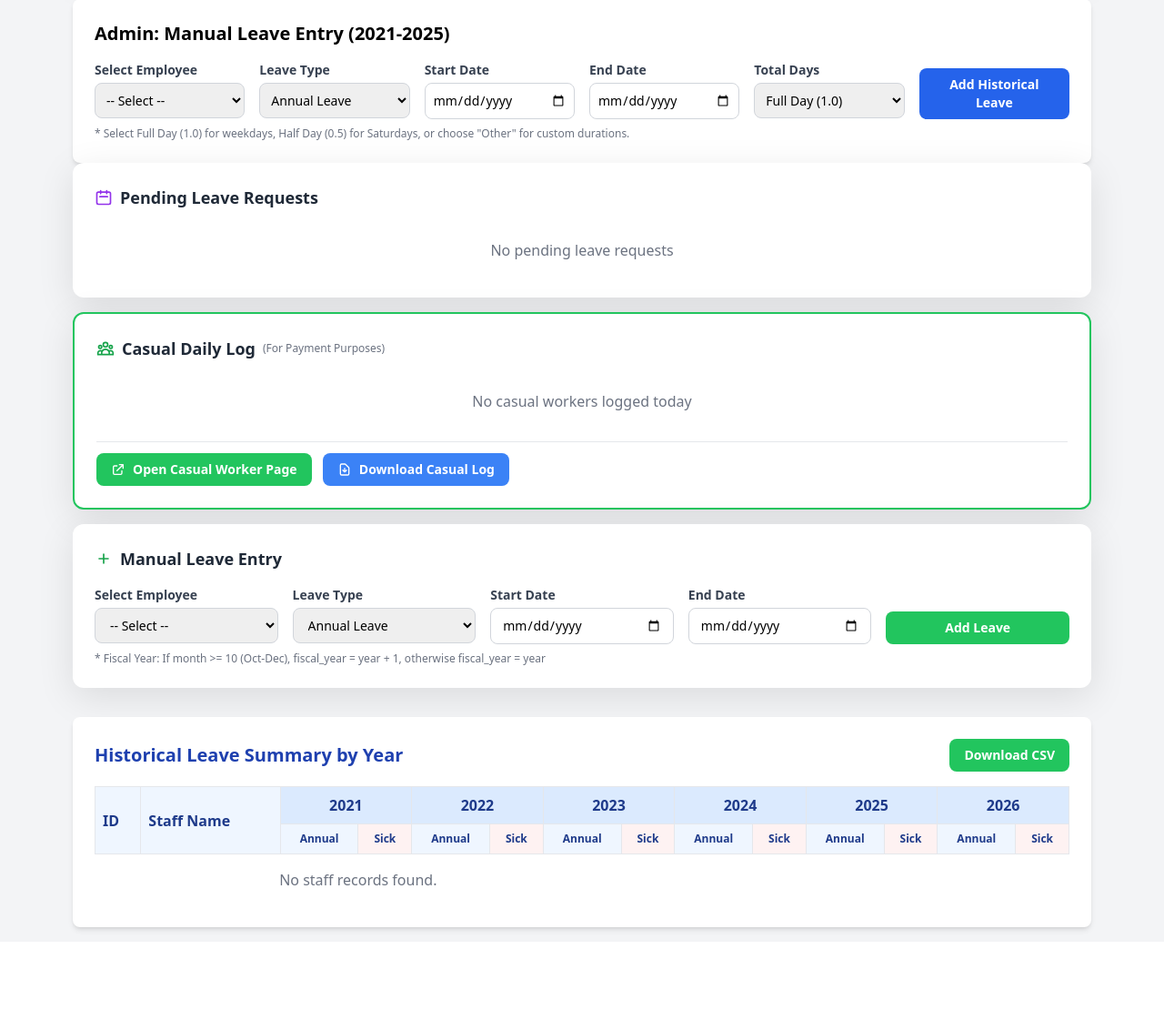
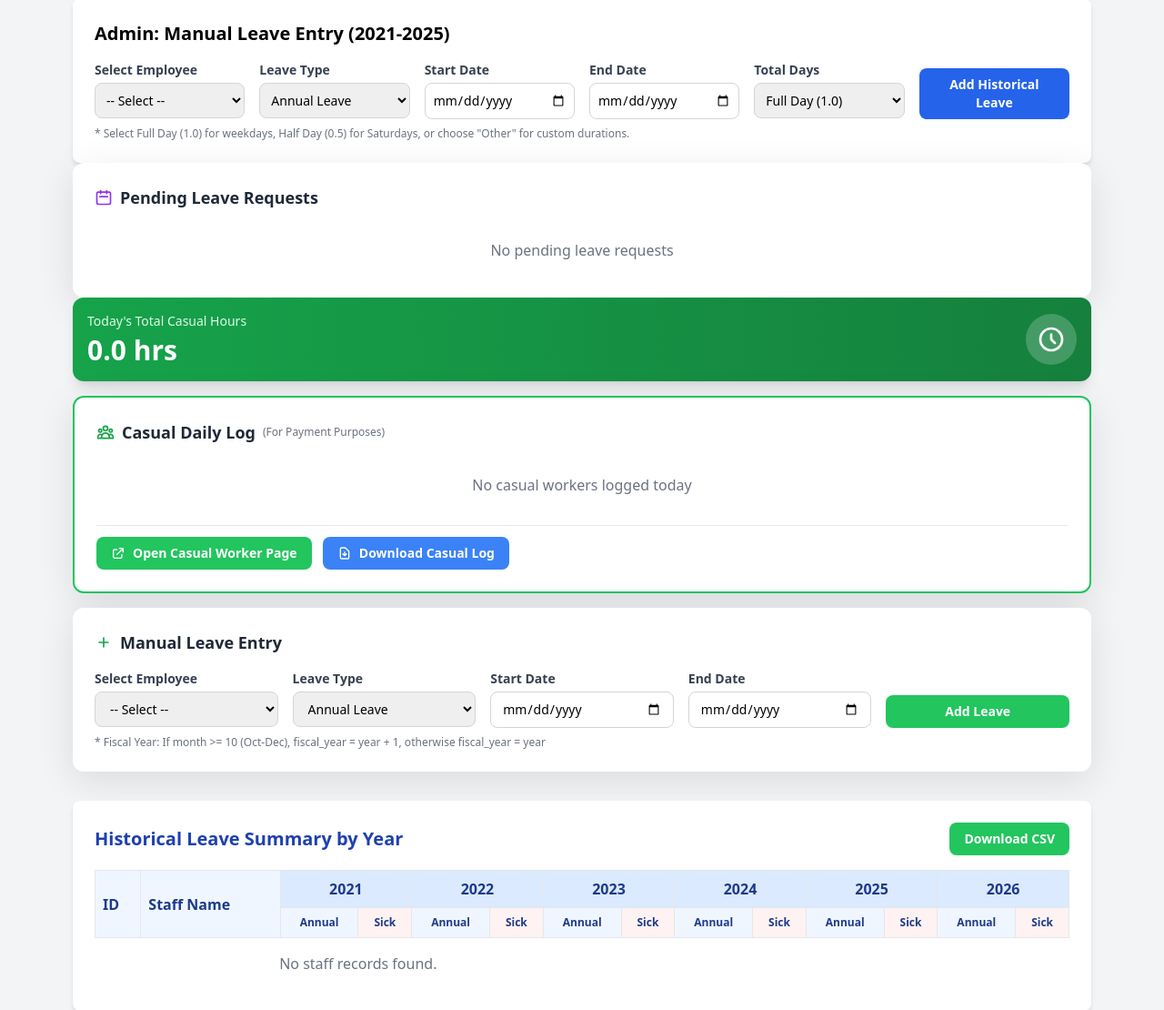
Before and after one commit to sew49/AISL-, a Flask app: page /admin/dashboard in a window 1280 px wide. Shown: the part 633-1743 px from the top of the page at 91% size. Before the commit the page ends 1661 px from the top, so only its background shows below. Run offline with Flask 3, Linux system fonts and the light colour scheme; the visitor is signed in with stand-in values (Sample User, id 1); some libraries are stand-ins or nearby versions.

Commit message:
Add Total Casual Hours summary card and enhance casual worker UI buttons

```diff
--- a/attendance_system/app.py
+++ b/attendance_system/app.py
@@ -827,10 +827,18 @@ def admin_dashboard():
         # Get casual worker attendance for today
         casual_today = CasualAttendance.query.filter_by(work_date=today).order_by(CasualAttendance.clock_in.desc()).all()
 
+        # Calculate total casual hours for today
+        total_casual_hours = 0.0
+        for c in casual_today:
+            if c.clock_in and c.clock_out:
+                total_mins = (c.clock_out.hour * 60 + c.clock_out.minute) - (c.clock_in.hour * 60 + c.clock_in.minute)
+                total_casual_hours += total_mins / 60.0
+
         return render_template('admin/dashboard.html',
                              staff=staff_members,
                              attendance=today_attendance,
                              casual_today=casual_today,
+                             total_casual_hours=total_casual_hours,
                              historical_leaves=historical_leaves,
                              pending_leaves=pending_leaves,
                              today=today,
--- a/attendance_system/templates/admin/dashboard.html
+++ b/attendance_system/templates/admin/dashboard.html
@@ -371,6 +371,27 @@
         <p class="text-gray-500 text-center py-4">No pending leave requests</p>
         {% endif %}
     </section>
+
+    <!-- Total Casual Hours Summary Card -->
+    <div class="mb-4 p-4 bg-gradient-to-r from-green-600 to-green-700 rounded-xl shadow-lg">
+        <div class="flex items-center justify-between">
+            <div>
+                <p class="text-green-100 text-sm font-medium">Today's Total Casual Hours</p>
+                <p class="text-3xl font-bold text-white mt-1">
+                    {% if total_casual_hours > 0 %}
+                        {{ "%.1f"|format(total_casual_hours) }} hrs
+                    {% else %}
+                        0.0 hrs
+                    {% endif %}
+                </p>
+            </div>
+            <div class="bg-white/20 rounded-full p-3">
+                <svg xmlns="http://www.w3.org/2000/svg" class="h-8 w-8 text-white" fill="none" viewBox="0 0 24 24" stroke="currentColor">
+                    <path stroke-linecap="round" stroke-linejoin="round" stroke-width="2" d="M12 8v4l3 3m6-3a9 9 0 11-18 0 9 9 0 0118 0z" />
+                </svg>
+            </div>
+        </div>
+    </div>
 
     <!-- Casual Worker Daily Log -->
     <section class="bg-white rounded-xl card-shadow p-4 md:p-6 mt-4 border-2 border-green-500">
```
Also changed, not shown: attendance_system/templates/casual.html (+4 -4 lines).
